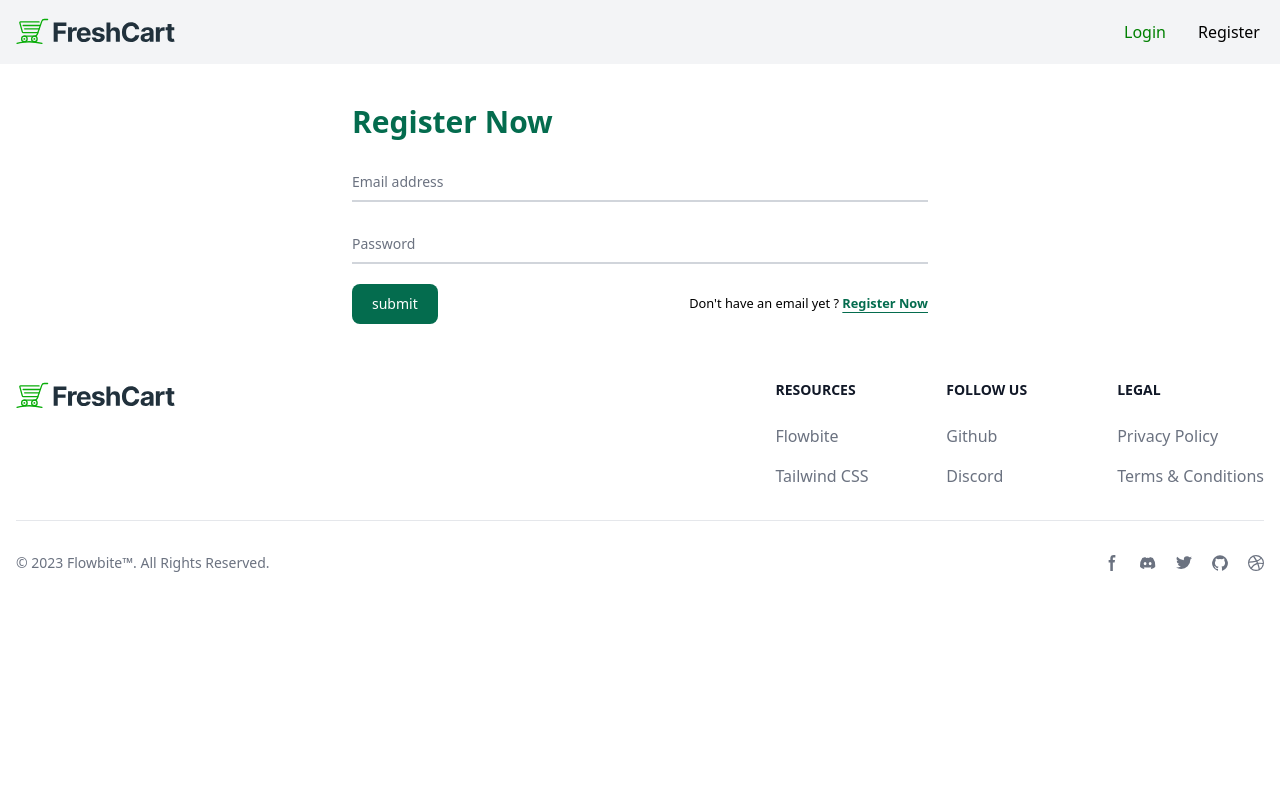
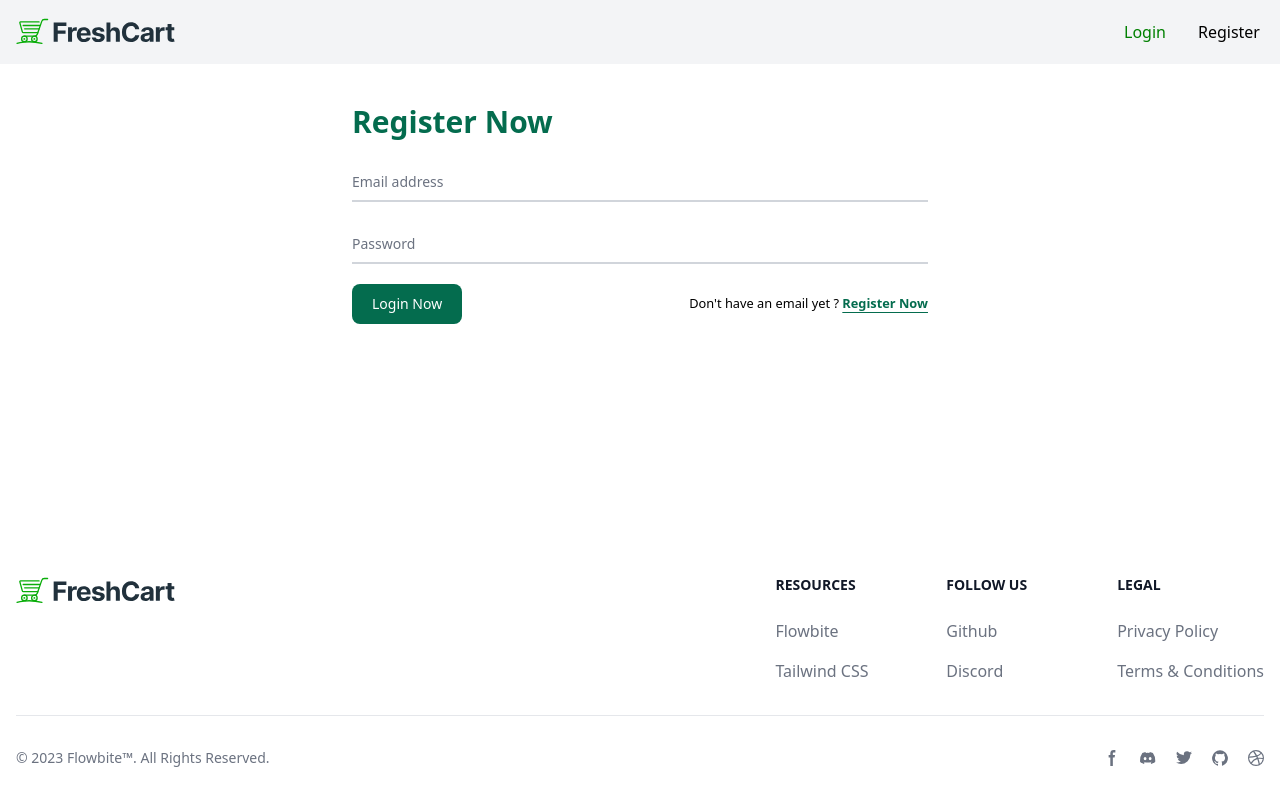
Before and after one commit to Ahmed-Roushdy28/e-commerce, a React (Vite) app: page /login in a window 1280 px wide. Built offline with nearby package versions, Linux system fonts and the light colour scheme; no server answers.

Commit message:
Update repo with latest changes

```diff
--- a/src/Components/CategorySlider/CategorySlider.jsx
+++ b/src/Components/CategorySlider/CategorySlider.jsx
@@ -10,7 +10,7 @@ export default function CategorySlider() {
     speed: 1500,
     slidesToShow: 8,
     slidesToScroll: 1,
-    swipeToSlide: true, // Allows free scrolling
+    swipeToSlide: true,
     touchThreshold: 10,
     autoplay:true ,
     autoplaySpeed:0 ,
--- a/src/Components/Navbar/Navbar.jsx
+++ b/src/Components/Navbar/Navbar.jsx
@@ -27,14 +27,13 @@ export default function Navbar() {
     <>
       <nav className="z-50 fixed top-0 left-0 w-full bg-gray-100 border-gray-200 dark:bg-gray-900">
         <div className="max-w-screen-2xl flex flex-wrap items-center justify-between mx-auto p-4">
-          {/* Logo on the left */}
+
           <div className="flex items-center">
             <Link to={''} className="flex items-center space-x-3 rtl:space-x-reverse pr-4">
               <img src={logo} className="h-8 me-3" alt="FlowBite Logo" />
             </Link>
           </div>
 
-          {/* Hamburger button on the right for smaller screens */}
           <div className="flex lg:hidden">
             <button
               onClick={toggleMenu}
@@ -50,7 +49,6 @@ export default function Navbar() {
             </button>
           </div>
 
-          {/* Menu items */}
           <div className={`${isMenuOpen ? 'block' : 'hidden'} w-full lg:block lg:w-auto`} id="navbar-default">
             <ul className="font-medium flex flex-col lg:flex-row lg:space-x-8 rtl:space-x-reverse lg:mt-0 lg:border-0 bg-white lg:bg-transparent dark:bg-gray-800 lg:dark:bg-gray-900 dark:border-gray-700 rounded-lg lg:rounded-none">
               {userLogin !== null && (
@@ -66,7 +64,6 @@ export default function Navbar() {
             </ul>
           </div>
 
-          {/* Social icons and logout */}
           <div className={`${isMenuOpen ? 'block' : 'hidden'} w-full lg:block lg:w-auto`} id="navbar-default">
             <ul className="font-medium flex flex-col lg:flex-row lg:space-x-8 rtl:space-x-reverse lg:mt-0 lg:border-0 bg-white lg:bg-transparent dark:bg-gray-800 lg:dark:bg-gray-900 dark:border-gray-700 rounded-lg lg:rounded-none items-center p-1">
               {userLogin !== null && (
--- a/src/Components/ProductDetails/ProductDetails.jsx
+++ b/src/Components/ProductDetails/ProductDetails.jsx
@@ -69,7 +69,6 @@ useEffect(() => {
       <span>{productDetails?.ratingsAverage} <i className="fa fa-star text-green-600"></i></span>
     </div>
 
-    {/* Buttons moved outside any potential Link */}
     <div className="flex justify-between mt-6">
       <button className="btn w-9/12 bg-green-600">
         Add To <i className="fa-solid fa-cart-plus ms-2 hover:text-yellow-300 transition-all duration-500"></i>
@@ -98,7 +97,6 @@ useEffect(() => {
           </div>
         </Link>
 
-        {/* Buttons moved outside the Link but still inside the Product div */}
         <div className="flex justify-between mt-4">
           <button className="btn w-9/12 bg-green-600">
             Add To <i className="fa-solid fa-cart-plus ms-2 hover:text-yellow-300 transition-all duration-500"></i>
--- a/src/Pages/Brands/Brands.jsx
+++ b/src/Pages/Brands/Brands.jsx
@@ -46,18 +46,17 @@ export default function Brands() {
         ))}
       </div>
 
-      {/* Modal */}
-{/* Modal */}
+
 {isModalOpen && (
   <div
     className="fixed inset-0 flex justify-center items-start pt-20 bg-black bg-opacity-50"
-    onClick={closeModal} // Closes modal when clicking outside
+    onClick={closeModal}
   >
     <div
       className="bg-white p-6 rounded-lg w-[600px] h-[400px] flex flex-col justify-between shadow-lg mx-auto"
       onClick={(e) => e.stopPropagation()}
     >
-      {/* Close (X) Button */}
+
       <div className="w-full text-right border-b pb-2">
         <button
           className="text-gray-600 hover:text-gray-900 text-2xl"
@@ -67,9 +66,9 @@ export default function Brands() {
         </button>
       </div>
 
-      {/* Modal Content */}
+
       <div className="flex flex-grow w-full">
-        {/* Left Side (Text) */}
+
         <div className="w-1/2 flex flex-col justify-center px-6">
           <h2 className="text-3xl font-bold italic text-green-600 pb-5">
             {selectedBrand?.name}
@@ -79,7 +78,7 @@ export default function Brands() {
           </p>
         </div>
 
-        {/* Right Side (Image) */}
+
         <div className="w-1/2 flex items-center justify-center">
           <img
             src={selectedBrand?.image}
@@ -89,7 +88,7 @@ export default function Brands() {
         </div>
       </div>
 
-      {/* Close Button at Bottom (inside modal) */}
+
       <div className="border-t pt-4 flex justify-center">
         <button
           className="bg-green-500 text-white px-5 py-2 rounded-lg hover:bg-green-700"
--- a/src/Pages/Cart/Cart.jsx
+++ b/src/Pages/Cart/Cart.jsx
@@ -22,8 +22,8 @@ export default function Cart() {
   }
 
   async function handleClearCart() {
-    await removeCart(); // Clear cart from API
-    setCartDetails({ data: { products: [] } }); // Instantly update UI
+    await removeCart();
+    setCartDetails({ data: { products: [] } });
   }
 
   useEffect(() => {
--- a/src/Pages/Login/Login.jsx
+++ b/src/Pages/Login/Login.jsx
@@ -118,7 +118,7 @@ export default function Login() {
               className="text-white mr-auto bg-green-700 hover:bg-green-800 focus:ring-4 focus:outline-none focus:ring-green-300 font-medium rounded-lg text-sm w-full sm:w-auto px-5 py-2.5 text-center dark:bg-green-600 dark:hover:bg-green-700 dark:focus:ring-green-800"
             >
               {
-                isloading?<i className="fa fa-spinner fa-spin"></i>:'submit'
+                isloading?<i className="fa fa-spinner fa-spin"></i>:'Login Now'
               }
 
             </button>
@@ -129,30 +129,3 @@ export default function Login() {
     </>
   );
 }
-// let navigate = useNavigate();
-//   async function handleRegister(formValues) {
-//     let {data} = await axios.post(`https://ecommerce.routemisr.com/api/v1/auth/signup` , formValues)
-//     if (data.message === "success"){
-//       navigate('/')
-//     }else{
-
-//     }
-//   }
-//   let formik = useFormik({
-//     initialValues:{
-// name:'',
-// email:'',
-// password:'',
-// rePassword:'',
-// phone:''
-//     },
-//     onSubmit:handleRegister
-//   })
-
-// let navigate = useNavigate();
-// async function handleRegister(formvalues) {
-//   let {data} = await axios.post('https://ecommerce.routemisr.com/api/v1/auth/signup' , formvalues)
-//   if (data.message === 'success'){
-//     navigate('/')
-//   }
-// }
--- a/src/Pages/MainLayout/MainLayout.jsx
+++ b/src/Pages/MainLayout/MainLayout.jsx
@@ -1,14 +1,17 @@
-import React from 'react'
-import style from './MainLayout.module.css'
+import React from 'react';
 import Navbar from '../../Components/Navbar/Navbar';
 import { Outlet } from 'react-router-dom';
-import Footer from '../../Components/Footer/Footer'
+import Footer from '../../Components/Footer/Footer';
+
 export default function MainLayout() {
-  return <>
-  <Navbar/>
-   <div className="container">
-   <Outlet/>
-   </div>
-  <Footer/>
-  </>
+  return (
+    <div className="flex flex-col min-h-screen">
+
+      <Navbar />
+      <div className="flex-grow container">
+        <Outlet />
+      </div>
+      <Footer />
+    </div>
+  );
 }
--- a/src/Pages/Register/Register.jsx
+++ b/src/Pages/Register/Register.jsx
@@ -214,7 +214,7 @@ export default function Register() {
               className="text-white mr-auto bg-green-700 hover:bg-green-800 focus:ring-4 focus:outline-none focus:ring-green-300 font-medium rounded-lg text-sm w-full sm:w-auto px-5 py-2.5 text-center dark:bg-green-600 dark:hover:bg-green-700 dark:focus:ring-green-800"
             >
               {
-                isloading?<i className="fa fa-spinner fa-spin"></i>:'submit'
+                isloading?<i className="fa fa-spinner fa-spin"></i>:'Register Now'
               }
 
             </button>
@@ -226,30 +226,3 @@ export default function Register() {
     </>
   );
 }
-// let navigate = useNavigate();
-//   async function handleRegister(formValues) {
-//     let {data} = await axios.post(`https://ecommerce.routemisr.com/api/v1/auth/signup` , formValues)
-//     if (data.message === "success"){
-//       navigate('/')
-//     }else{
-
-//     }
-//   }
-//   let formik = useFormik({
-//     initialValues:{
-// name:'',
-// email:'',
-// password:'',
-// rePassword:'',
-// phone:''
-//     },
-//     onSubmit:handleRegister
-//   })
-
-// let navigate = useNavigate();
-// async function handleRegister(formvalues) {
-//   let {data} = await axios.post('https://ecommerce.routemisr.com/api/v1/auth/signup' , formvalues)
-//   if (data.message === 'success'){
-//     navigate('/')
-//   }
-// }
```
Also changed, not shown: src/Components/CheckOut/CheckOut.jsx (+0 -40 lines), src/Context/CartContext.jsx (+4 -4 lines).
